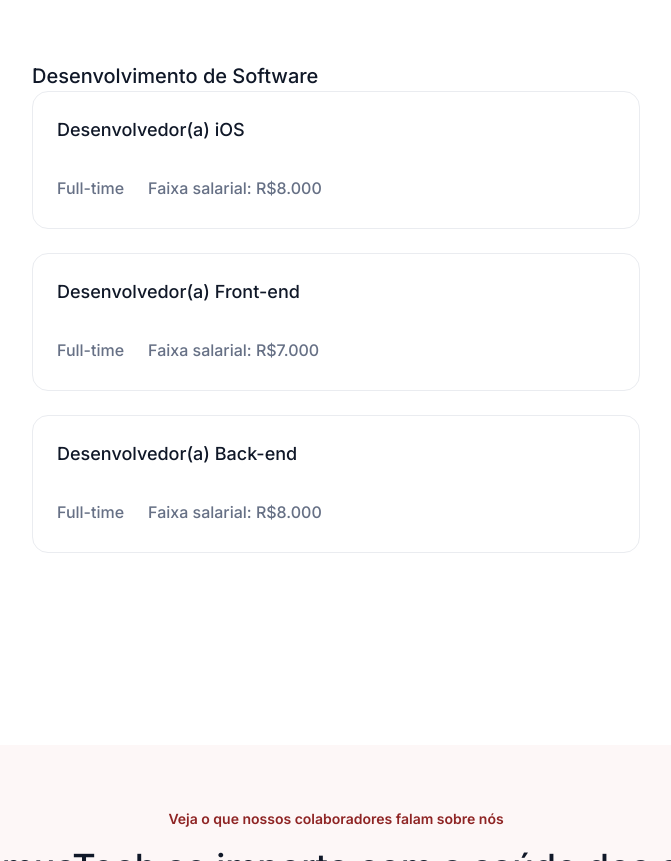
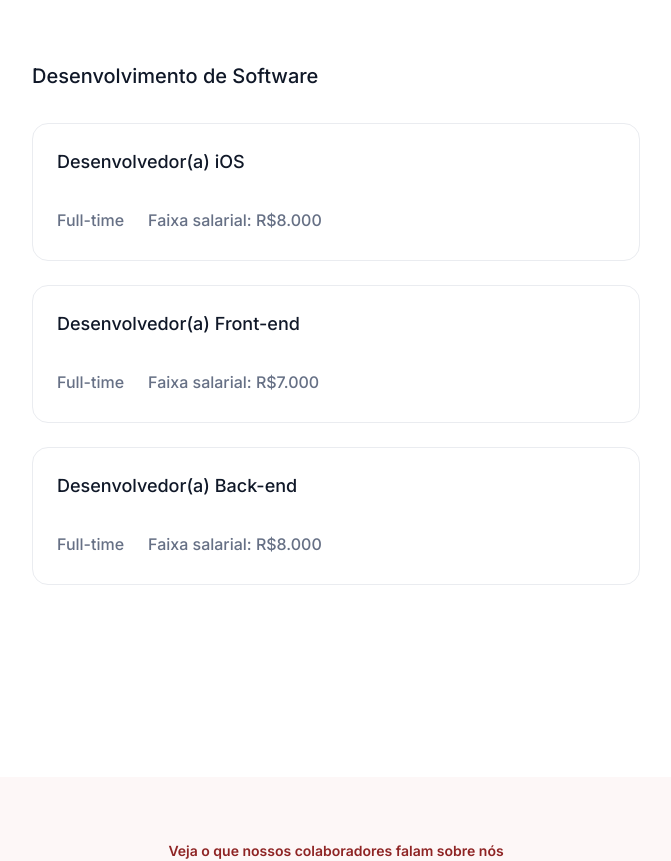
Before and after one commit to 40jope/7DaysOfCode, a plain HTML site: page index.html in a window 1280 px wide. Shown: the part 1804-2665 px from the top of the page, without its empty margins (304-975 px from the left). Drawn offline with Linux system fonts and the light colour scheme.

Commit message:
Update index.html

```diff
--- a/index.html
+++ b/index.html
@@ -109,7 +109,7 @@
             </div>
 
             <div class="container__area">
-                <div class="conteudo__area">
+                <div class="conteudo__area flex__column">
                     <span class="titulo__area">Desenvolvimento de Software</span>
                     <div class="area__vaga flex__column">
                         <div class="vaga flex__column">
```
